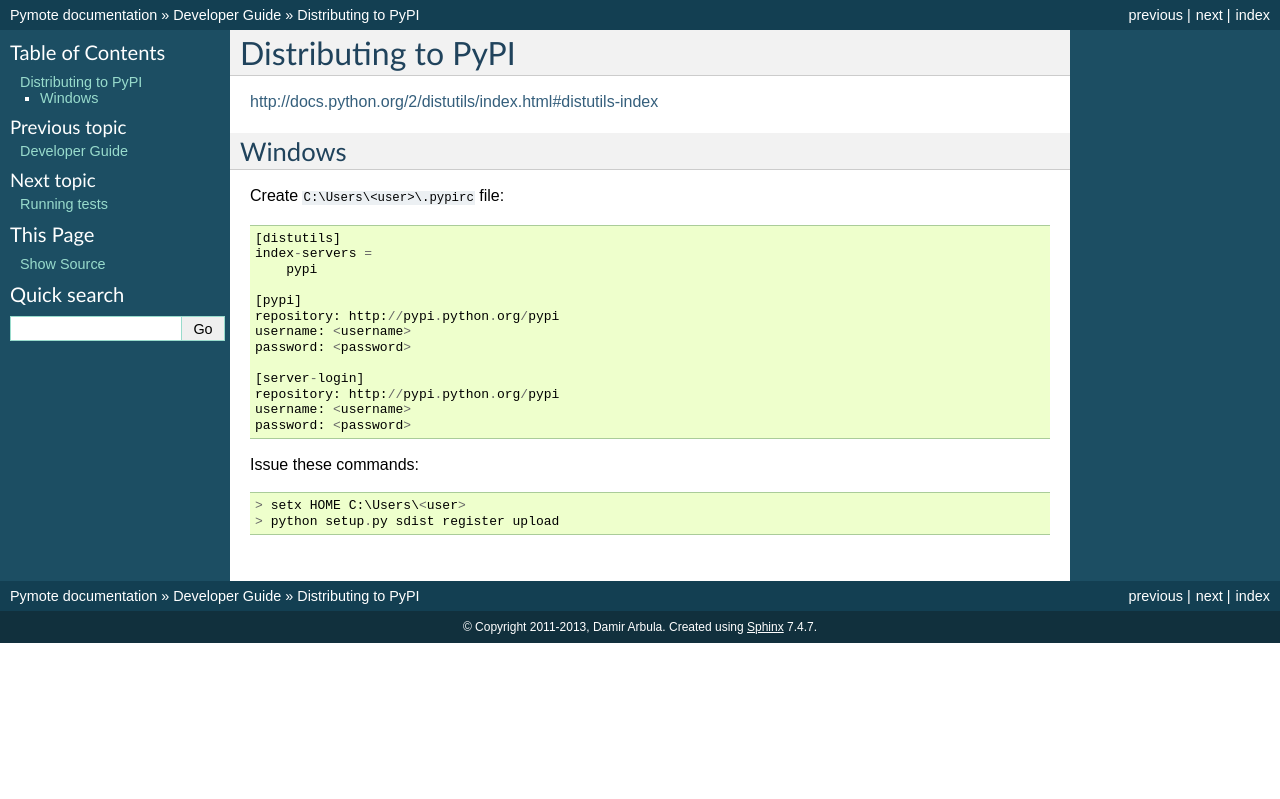
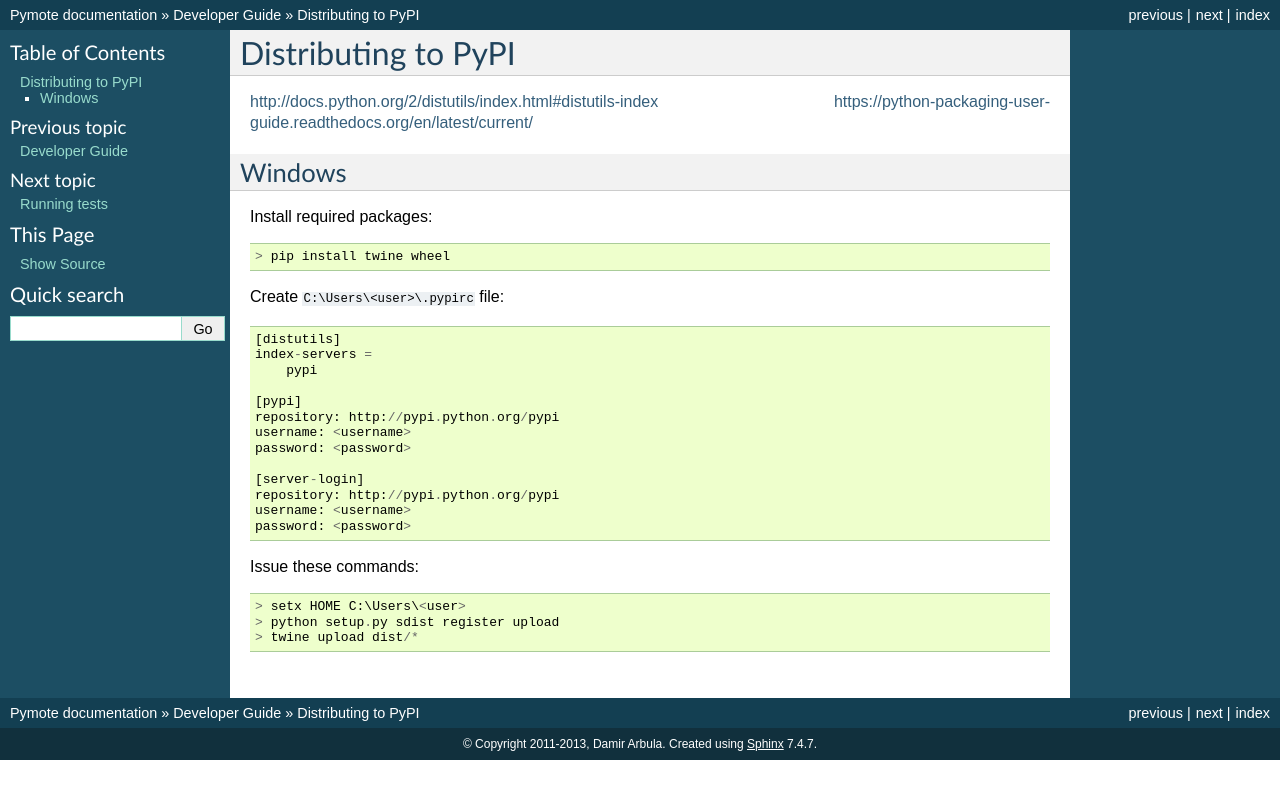
Before and after one commit to darbula/pymote, a Sphinx documentation site: the page built from docs/developer/distributing-to-pypi.rst, in a window 1280 px wide. Shown: the top 799 px of the page. Built offline with Sphinx 7.4.7, drawn with Linux system fonts in a browser that asks for light colours; formulas are drawn with MathJax 3; the version number could not be read and is left out.

Commit message:
version bump

```diff
--- a/docs/developer/distributing-to-pypi.rst
+++ b/docs/developer/distributing-to-pypi.rst
@@ -2,10 +2,15 @@
 ====================
 
 http://docs.python.org/2/distutils/index.html#distutils-index
+https://python-packaging-user-guide.readthedocs.org/en/latest/current/
 
 
 Windows
 -------
+
+Install required packages::
+
+    > pip install twine wheel
 
 Create ``C:\Users\<user>\.pypirc`` file::
 
@@ -27,3 +32,4 @@
 
     > setx HOME C:\Users\<user>
     > python setup.py sdist register upload
+    > twine upload dist/*
--- a/setup.py
+++ b/setup.py
@@ -48,7 +48,7 @@
     exclude_package_data={'': ['README.rst']},
     install_requires=[
         'networkx',
-        'numpy',
+        'numpy==1.7.0',
         'scipy<=0.12',
         'pypng',
         'ipython',
```
Also changed, not shown: 1 other file.
